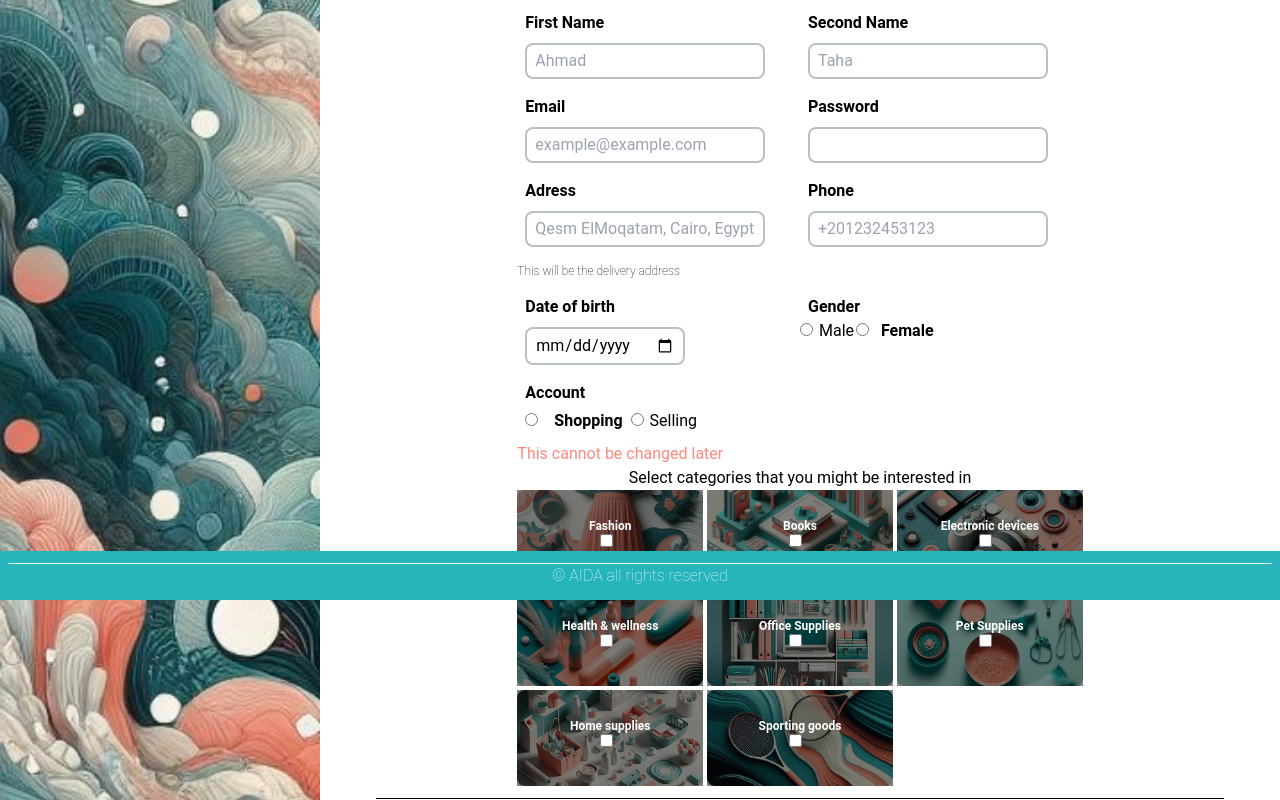
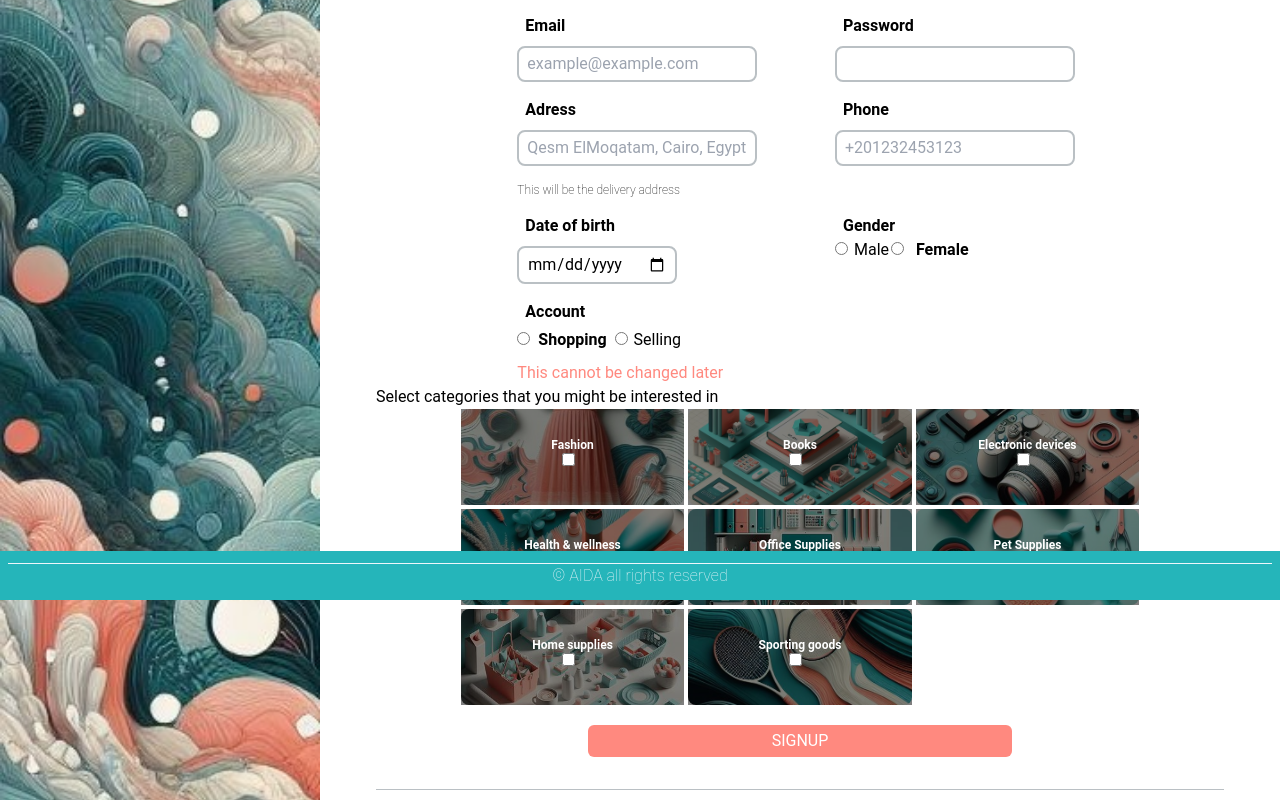
Before and after one commit to RanaMohamad21/Aida-Front-End, a React (Vite) app in the folder Aida/: page /signup in a window 1280 px wide. Shown: the part 200-1000 px from the top of the page. Built offline with nearby package versions, Linux system fonts and the light colour scheme.

Commit message:
Added navigation.

```diff
--- a/Aida/src/Authentication/Login.jsx
+++ b/Aida/src/Authentication/Login.jsx
@@ -1,8 +1,26 @@
+import { Link, useNavigate } from "react-router-dom";
+import { useState } from "react";
+
 import logoWhiteTxtAida from "/src/assets/logo/LogoWhiteTextAida.svg";
 import LoginImg from "/src/assets/Authentication/login.jpeg";
+
+// Will take the method: "setIsLoggedIn() to set it to true"
 function Login() {
+  const navigate = useNavigate();
+  const [email, setEmail] = useState("example@example.com");
+  const [password, setPassword] = useState("");
+
+
+  function handleSubmit(e) {
+    e.preventDefault();
+    const account = { emal: email, pass: password };
+    console.log(account);
+    setEmail("");
+    setPassword("");
+    navigate("/");
+  }
   return (
-    <div className=" h-screen w-full flex items-start pb-10">
+    <div className=" h-screen w-full flex items-start pb-10 ">
       <div className="relative w-3/5 h-full flex flex-col">
         <img
           src={LoginImg}
@@ -16,13 +34,15 @@ function Login() {
           className="font-semibold  justify-center items-center w-3/4 mx-auto "
           method="POST"
           action=""
+          onSubmit={handleSubmit}
         >
           <div className="py-4">
             <label className="text-xl">Email</label>
             <input
               type="email"
-              placeholder="example@example.com"
+              placeholder={email}
               className="w-full text-black bg-none px-2 py-1 mt-1 font-thin "
+              onChange={(e) => setEmail(e.target.value)}
               required
             />
           </div>
@@ -31,6 +51,7 @@ function Login() {
             <input
               type="password"
               className="w-full text-black bg-none px-2 py-1 mt-1 font-thin"
+              onChange={(e) => setPassword(e.target.value)}
               required
             />
           </div>
@@ -47,12 +68,12 @@ function Login() {
         <div className=" justify-center items-center w-3/4 mx-auto text-center">
           <hr className="mb-1" />
           <span className="px-2 text-xs">New here?</span>
-          <a
-            href="/"
-            className="hover:px-1 hover:italic hover:text-IceBlue transition-all  text-s underline"
+          <Link
+            to="/signup"
+            className=" hover:italic hover:text-IceBlue transition-all  text-s underline"
           >
             Sign up
-          </a>
+          </Link>
         </div>
       </div>
     </div>
--- a/Aida/src/Authentication/Signup.jsx
+++ b/Aida/src/Authentication/Signup.jsx
@@ -1,12 +1,19 @@
+import { Link, useNavigate } from "react-router-dom";
 import LogoTealText from "../assets/logo/LogoTealText.svg";
 import categories from "../UI/SignupCategories";
-const inputStyle = "border-solid border-2 border-gray px-2 py-1 mx-2 mt-2 mb-4";
+const inputStyle = "border-solid border-2 border-gray px-2 py-1  mt-2 mb-4 ";
 const labelStyle = "font-semibold mx-2  ";
 
 function Signup() {
+  const navigate = useNavigate();
+  function handleSubmit(e) {
+    e.preventDefault();
+
+    navigate("/login");
+  }
   return (
     <>
-      <div className="flex ">
+      <div className="flex mb-[100px]">
         <div className=" w-3/12 ">
           <img
             src="/src/assets/Authentication/SidebarSignup.jpeg"
@@ -18,11 +25,11 @@ function Signup() {
           <img
             src={LogoTealText}
             alt="Logo"
-            className="w-[410px] h-[211px] ml-auto mr-auto"
+            className="w-[410px]  ml-auto mr-auto "
           />
-          <form className="mb-3">
-            <div className="flex justify-around  w-2/3 relative h-3/4 mx-auto font-sans">
-              <div className="w-1/2 ">
+          <form className="mb-3" onSubmit={handleSubmit}>
+            <div className="flex justify-around  w-2/3 relative h-3/4 mx-auto gap-[70px] font-sans">
+              <div className="w-1/2 flex flex-col ">
                 <div>
                   <label className={labelStyle}>First Name</label> <br />
                   <input
@@ -101,10 +108,10 @@ function Signup() {
                 </div>
               </div>
             </div>
-            <p className="bold text-center">
+            <p className="bold ">
               Select categories that you might be interested in
             </p>
-            <div className="text-center w-2/3 mx-auto grid grid-cols-[repeat(3,auto)] gap-1">
+            <div className="text-center w-4/5 mx-auto grid grid-cols-[repeat(3,auto)] gap-1">
               {categories.map((cat, index) => (
                 <div
                   className="bg-cover bg-center rounded-lg h-24 relative"
@@ -120,13 +127,23 @@ function Signup() {
                 </div>
               ))}
             </div>
+            <div className="items-center flex justify-center w-full ">
+              <input
+                className="text-white bg-FlamingoPink w-1/2  rounded-md h-8 uppercase my-5 cursor-pointer hover:translate-x-[2px] hover:translate-y-[2px] transition-all "
+                type="submit"
+                value="Signup"
+              />
+            </div>
           </form>
-          <hr className="bg-gray" />
+          <hr className="bg-gray mb-2 border-none h-[1px]" />
           <div className=" text-center">
             <span>Already have an account?</span>{" "}
-            <a href="/" className="text-gray">
+            <Link
+              to="/login"
+              className="text-gray hover:italic  transition-all"
+            >
               Log in
-            </a>
+            </Link>
           </div>
         </div>
       </div>
```
